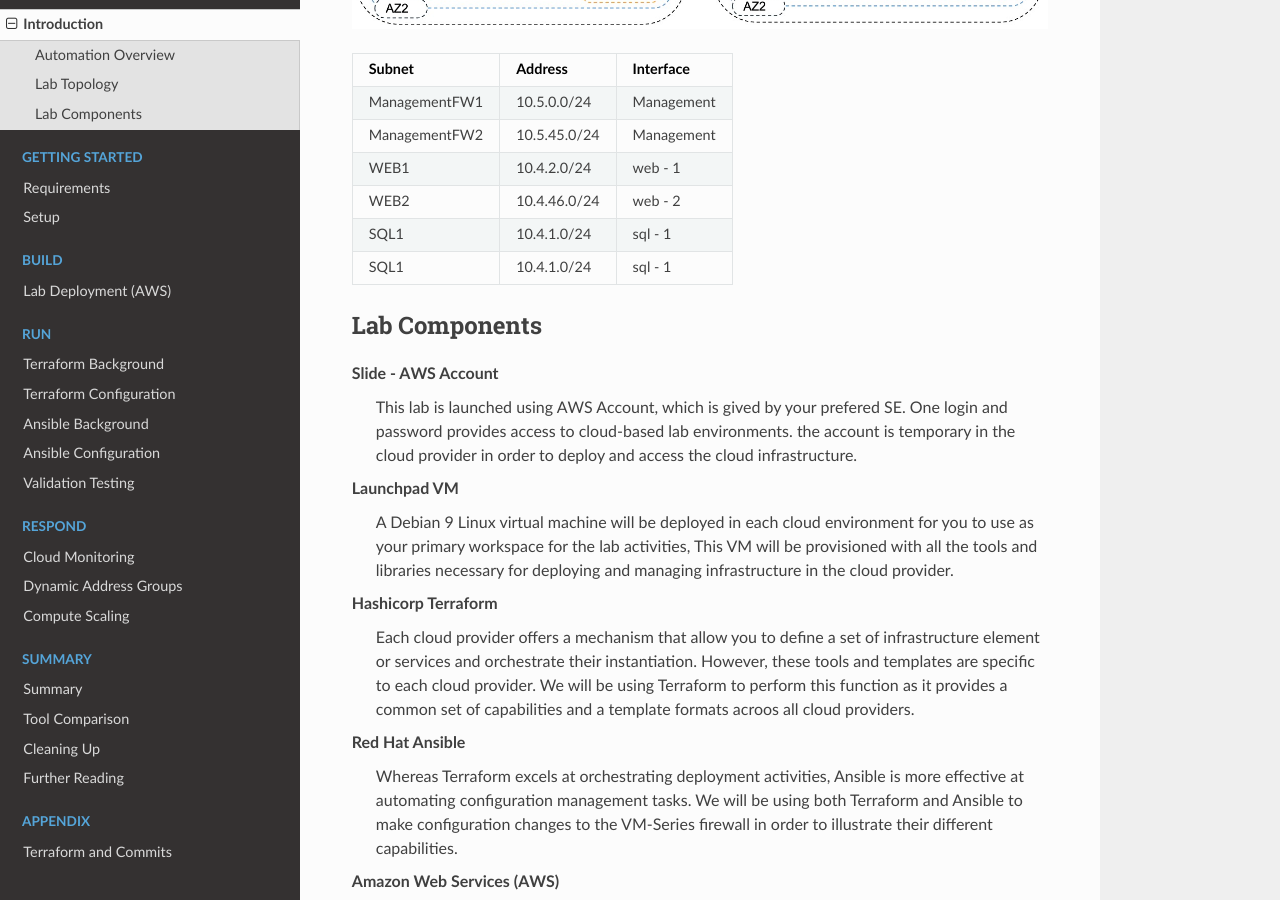
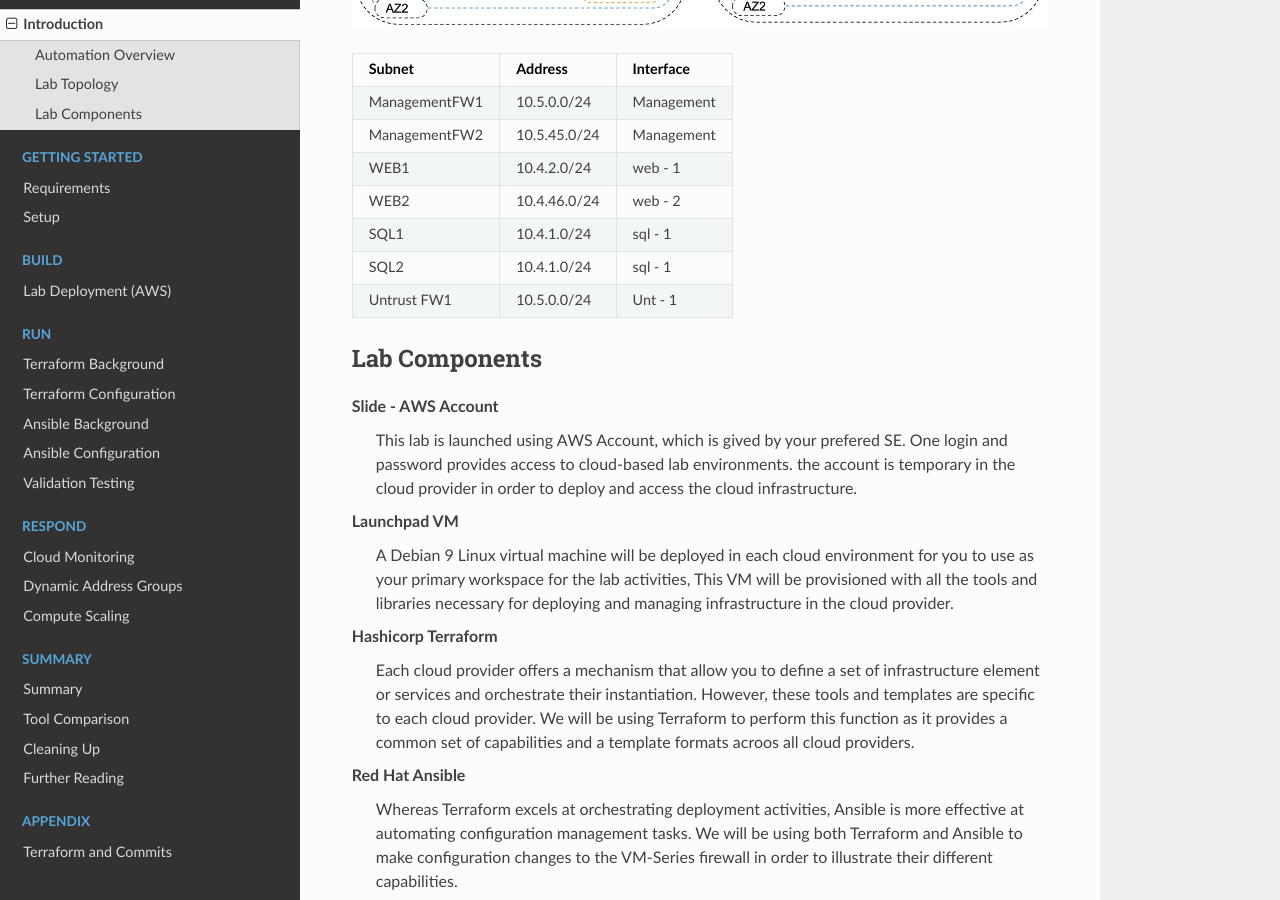
Before and after one commit to lenoxys/hacklab, a Sphinx documentation site: the page built from docs/00-overview/introduction.rst, in a window 1280 px wide and 900 px high, scrolled down 1421 px. Built offline with Sphinx 7.4.7 and the Read the Docs theme 2.0.0, drawn with Linux system fonts in a browser that asks for light colours.

Commit message:
Doc 1.1.1

```diff
--- a/docs/00-overview/introduction.rst
+++ b/docs/00-overview/introduction.rst
@@ -51,7 +51,9 @@
 +--------------+--------------+-------------+
 | SQL1         | 10.4.1.0/24  | sql - 1     |
 +--------------+--------------+-------------+
-| SQL1         | 10.4.1.0/24  | sql - 1     |
+| SQL2         | 10.4.1.0/24  | sql - 1     |
++--------------+--------------+-------------+
+| Untrust FW1  | 10.5.0.0/24  | Unt - 1     |
 +--------------+--------------+-------------+
 
 Lab Components
```
